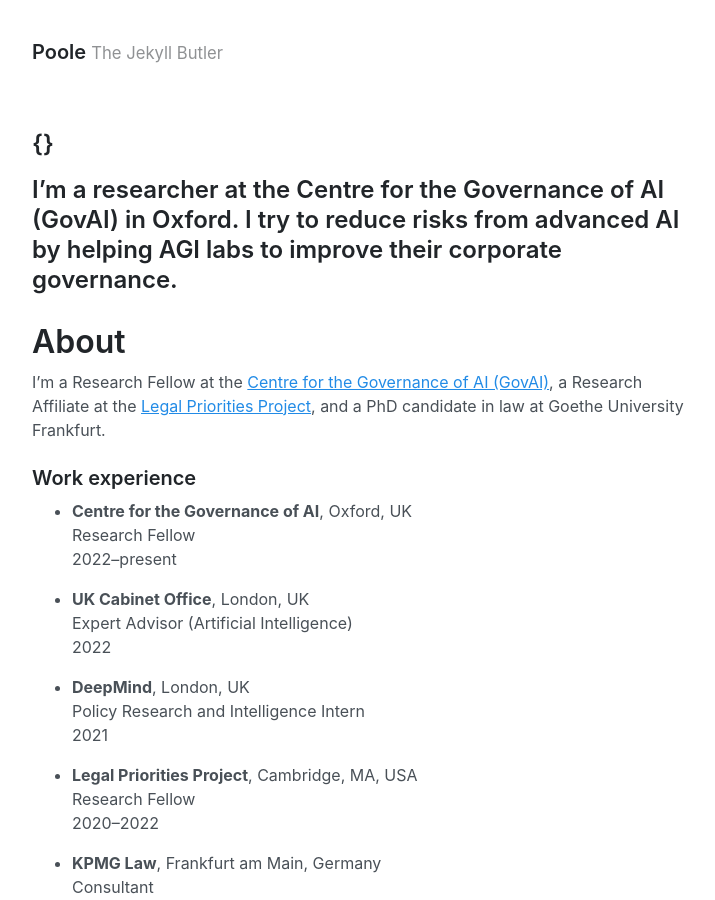
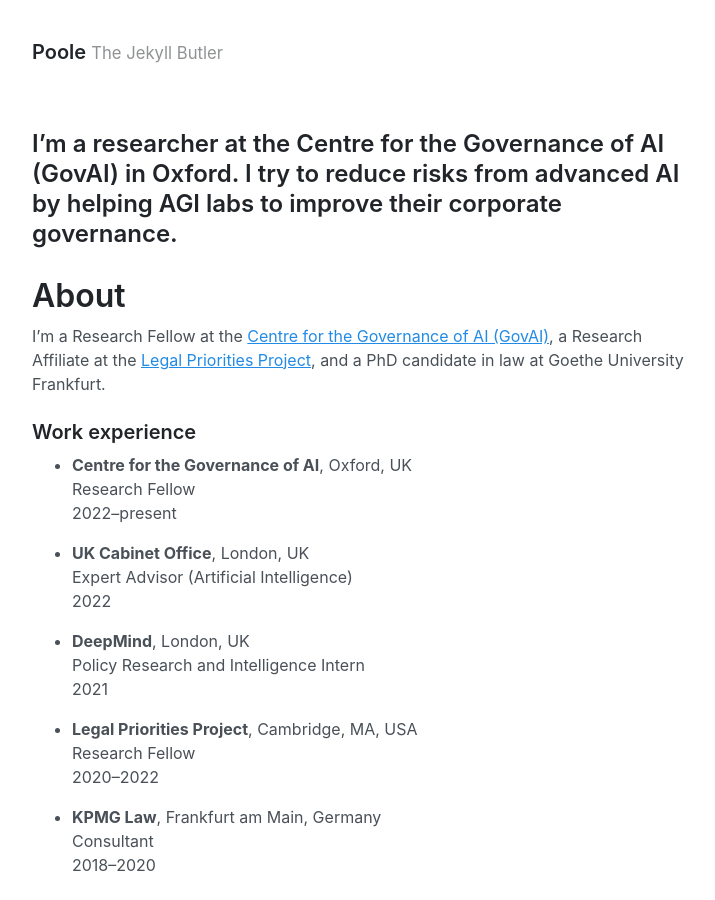
Before and after one commit to jonasschuett/jonasschuett.github.io, a Jekyll site: the page built from _posts/2020-04-04-introduction.md, in a window 1280 px wide and 900 px high. Shown: the whole window, without its empty margins (272-987 px from the left). Built offline with Jekyll 4.4.1, drawn with Linux system fonts in a browser that asks for light colours.

```diff
--- a/_posts/2020-04-04-introduction.md
+++ b/_posts/2020-04-04-introduction.md
@@ -1,9 +1,8 @@
 ---
 layout: page
-title: {}
+title: I’m a researcher at the Centre for the Governance of AI (GovAI) in Oxford. I try to reduce risks from advanced AI by helping AGI labs to improve their corporate governance.
 ---
 
-## I’m a researcher at the Centre for the Governance of AI (GovAI) in Oxford. I try to reduce risks from advanced AI by helping AGI labs to improve their corporate governance.
 
 # About
 I’m a Research Fellow at the [Centre for the Governance of AI (GovAI)](https://governance.ai/), a Research Affiliate at the [Legal Priorities Project](https://www.legalpriorities.org/), and a PhD candidate in law at Goethe University Frankfurt.
```
